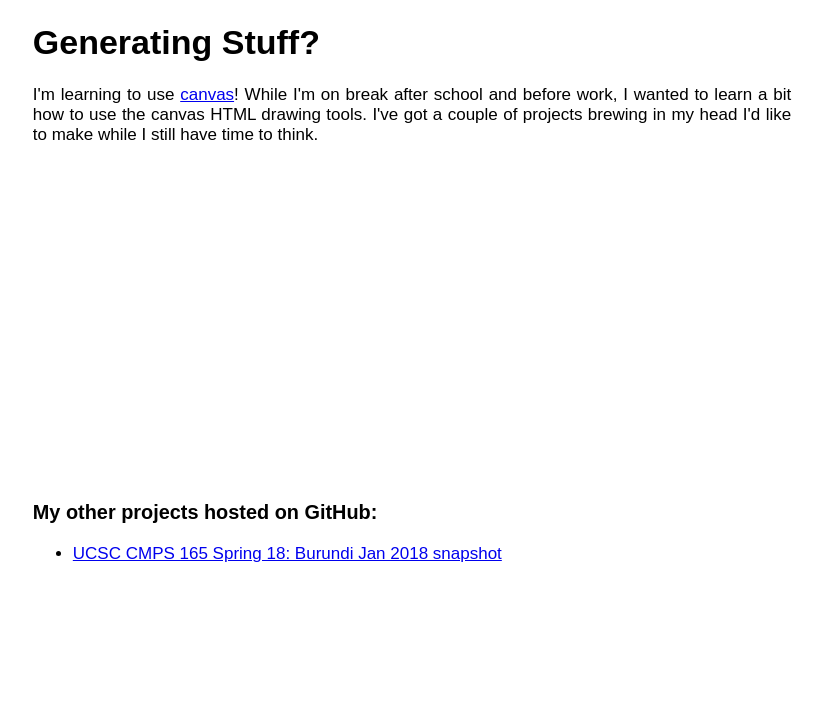
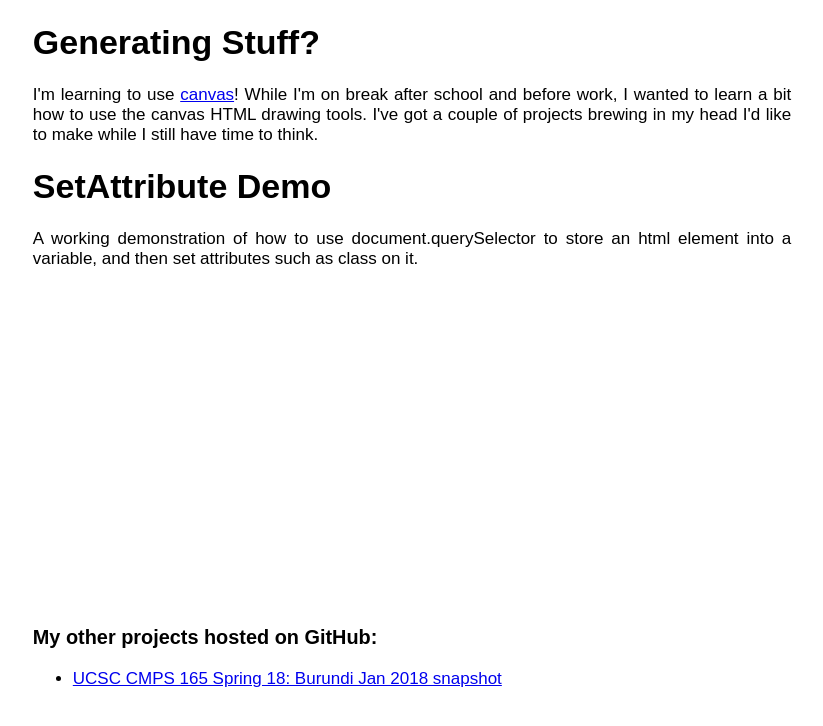
Before and after one commit to dannycboyd/dannycboyd.github.io, a plain HTML site: page index.html in a window 1280 px wide. Shown: the whole page, without its empty margins (228-1051 px from the left). Drawn offline with Linux system fonts and the light colour scheme.

```diff
--- a/index.html
+++ b/index.html
@@ -27,6 +27,12 @@
             </p>
         </div>
 
+        <div id="div2">
+        	<h1>SetAttribute Demo</h1>
+        	<p>A working demonstration of how to use document.querySelector to store an html element into a variable, and then set attributes such as class on it.
+        	</p>
+        </div>
+
         <div id="other">
             <h3>My other projects hosted on GitHub:</h3>
             <ul>
```
